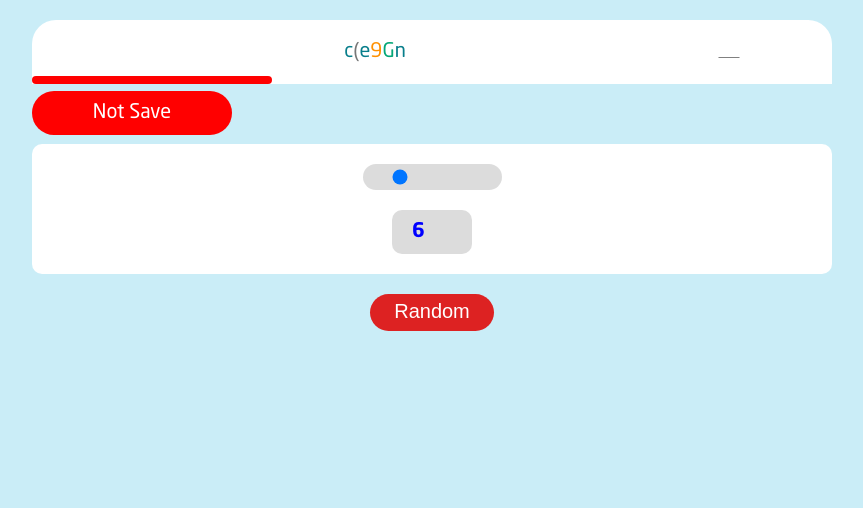
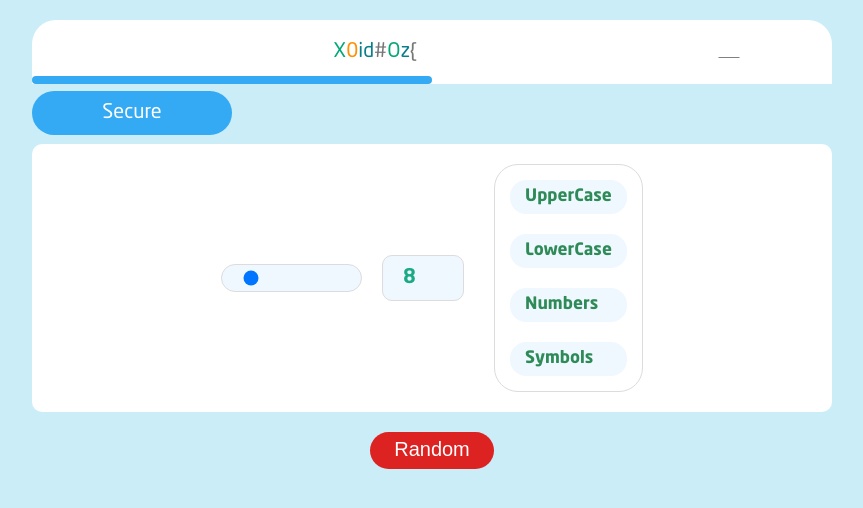
Before and after one commit to Jadenyoky/password-random, a Next.js app: page / in a window 1280 px wide. Shown: the top 508 px of the page, without its empty margins (208-1071 px from the left). Built offline with nearby package versions, Linux system fonts and the light colour scheme; some icons are missing.

Commit message:
updating for options and number letters

```diff
--- a/app/globals.css
+++ b/app/globals.css
@@ -207,10 +207,11 @@ body {
 
 .ranging {
   display: flex;
-  flex-direction: column;
+  /* flex-direction: column; */
   justify-content: center;
+  flex-wrap: wrap;
   align-items: center;
-  gap: 20px;
+  gap: 30px;
   background-color: white;
   padding: 20px;
   margin: 20px 35px;
@@ -220,23 +221,61 @@ body {
   max-width: 90%;
 }
 
+.range {
+  display: flex;
+  align-items: center;
+  justify-content: center;
+  gap: 20px;
+  flex-wrap: wrap;
+}
+
 .ranging input[type='number'] {
-  background-color: gainsboro;
+  background-color: aliceblue;
   padding: 10px 0;
   padding-left: 20px;
-  border: 0;
+  border: 1px solid gainsboro;
   font-size: 20px;
   outline: none;
   border-radius: 10px;
-  color: blue;
+  color: #1CAA84;
   font-family: neo-bold;
 }
 
 .ranging input[type='range'] {
   -webkit-appearance: none;
-  background-color: gainsboro;
+  background-color: aliceblue;
   border-radius: 24px;
   padding: 5px;
+  border: 1px solid gainsboro;
+}
+
+.choose {
+  display: flex;
+  flex-direction: column;
+  gap: 20px;
+  border: 1px solid gainsboro;
+  padding: 15px;
+  border-radius: 24px;
+}
+
+.choose>button {
+  background-color: aliceblue;
+  color: seagreen;
+  border-radius: 16px;
+  display: flex;
+  gap: 10px;
+  padding: 7px 15px;
+  border: 0;
+  cursor: pointer;
+  font-size: 17px;
+  font-family: neo-bold;
+  transition: 0.3s ease;
+}
+
+.choose>button:hover,
+.cancel {
+  color: grey !important;
+  transform: scale(0.9);
 }
 
 .btn {
--- a/app/page.jsx
+++ b/app/page.jsx
@@ -2,6 +2,7 @@
 import { useEffect, useRef, useState } from "react";
 import styles from "./page.module.css";
 import _ from "lodash";
+import { useAmp } from "next/amp";
 
 export default function Home() {
   const [loading, setloading] = useState(false);
@@ -10,6 +11,11 @@ export default function Home() {
   const num = useRef();
   const range = useRef();
   const password = useRef();
+
+  const [numUpper, setnumUpper] = useState(false);
+  const [numLower, setnumLower] = useState(false);
+  const [numNumbers, setnumNumbers] = useState(false);
+  const [numSymbols, setnumSymbols] = useState(false);
 
   const all = {
     letters: {
@@ -95,18 +101,50 @@ export default function Home() {
     numbers: ["0", "1", "2", "3", "4", "5", "6", "7", "8", "9"],
   };
 
+  console.log(all.letters.uppercase.filter((e) => e === "Y"));
+
   const random = () => {
-    const capital = _.sampleSize(all.letters.uppercase, num.current.value);
-    const small = _.sampleSize(all.letters.lowercase, num.current.value);
-    const number = _.sampleSize(all.numbers, num.current.value);
-    const symbol = _.sampleSize(all.symbols, num.current.value);
-    const arr = _.flatMap([capital, small, number, symbol]);
+    const capital = _.sampleSize(
+      all.letters.uppercase,
+      numUpper ? 0 : all.letters.uppercase.length
+    );
+    const small = _.sampleSize(
+      all.letters.lowercase,
+      numLower ? 0 : all.letters.lowercase.length
+    );
+    const number = _.sampleSize(
+      all.numbers,
+      numNumbers ? 0 : all.numbers.length
+    );
+    const symbol = _.sampleSize(
+      all.symbols,
+      numSymbols ? 0 : all.symbols.length
+    );
+    const arr = _.flatMap([
+      number,
+      capital,
+      number,
+      small,
+      number,
+      symbol,
+      capital,
+      small,
+      number,
+      symbol,
+      number,
+      symbol,
+      number,
+      number,
+      capital,
+      small,
+    ]);
     setres(_.sampleSize(arr, num.current.value));
+    console.log(arr);
   };
 
   useEffect(() => {
     random();
-  }, []);
+  }, [numUpper, numLower, numNumbers, numSymbols]);
 
   return (
     <>
@@ -126,17 +164,17 @@ export default function Home() {
             }}
           >
             {res.length > 0 &&
-              res.map((e) => (
+              res.map((e, k) => (
                 <span
+                  key={k}
                   style={{
                     color:
-                      e ==
-                      all.letters.lowercase.filter((letter) => letter === e)
+                      e == all.letters.lowercase.filter((letter) => letter == e)
                         ? "#087E8B"
                         : e ==
-                          all.letters.uppercase.filter((letter) => letter === e)
+                          all.letters.uppercase.filter((letter) => letter == e)
                         ? "#04A777"
-                        : e == all.numbers.filter((letter) => letter === e)
+                        : e == all.numbers.filter((letter) => letter == e)
                         ? "#FF9000"
                         : "#777",
                   }}
@@ -162,69 +200,136 @@ export default function Home() {
             className="line"
             style={{
               width: num.current
-                ? num.current.value > 10
+                ? num.current.value >= 18
                   ? "100%"
-                  : "30%"
-                : "30%",
+                  : num.current.value >= 12
+                  ? "80%"
+                  : num.current.value >= 8
+                  ? "50%"
+                  : num.current.value >= 4
+                  ? "30%"
+                  : num.current.value >= 1
+                  ? "10%"
+                  : "10%"
+                : "10%",
               background: num.current
-                ? num.current.value > 10
-                  ? "green"
-                  : "red"
+                ? num.current.value >= 18
+                  ? "#04A777"
+                  : num.current.value >= 12
+                  ? "#FF9000"
+                  : num.current.value >= 8
+                  ? "#33AAF3"
+                  : num.current.value >= 4
+                  ? "red"
+                  : num.current.value >= 1
+                  ? "gainsboro"
+                  : "gainsboro"
                 : "gainsboro",
             }}
           >
             <p
               style={{
-                backgroundColor: num.current
-                  ? num.current.value > 10
-                    ? "green"
-                    : "red"
+                background: num.current
+                  ? num.current.value >= 18
+                    ? "#04A777"
+                    : num.current.value >= 12
+                    ? "#FF9000"
+                    : num.current.value >= 8
+                    ? "#33AAF3"
+                    : num.current.value >= 4
+                    ? "red"
+                    : num.current.value >= 1
+                    ? "gainsboro"
+                    : "gainsboro"
+                  : "gainsboro",
+                color: num.current
+                  ? num.current.value <= 3
+                    ? "grey"
+                    : "white"
                   : "grey",
-                color: num.current
-                  ? num.current.value > 10
-                    ? "white"
-                    : "white"
-                  : "gainsboro",
               }}
             >
               {num.current
-                ? num.current.value > 10
+                ? num.current.value >= 18
                   ? "Very Strong"
-                  : "Not Save"
-                : "Not"}
+                  : num.current.value >= 12
+                  ? "Strong"
+                  : num.current.value >= 8
+                  ? "Secure"
+                  : num.current.value >= 4
+                  ? "Not Secure"
+                  : num.current.value >= 1
+                  ? "Low"
+                  : "Wait"
+                : "Wait"}
             </p>
           </div>
         </div>
       </div>
 
-      <div className="content"></div>
-
       <div className="content">
         <div className="ranging">
+          <div className="range">
             <input
               type="range"
               min={1}
-            max={24}
-            defaultValue={6}
+              max={50}
+              defaultValue={8}
               ref={range}
               onChange={() => {
+                num.current.value = range.current.value;
                 random();
-              num.current.value = range.current.value;
                 console.log(num.current.value, range.current.value);
               }}
             />
             <input
               type="number"
               min={1}
-            max={24}
-            defaultValue={6}
+              max={50}
+              defaultValue={8}
               ref={num}
               onChange={() => {
+                range.current.value = num.current.value;
                 random();
-              range.current.value = num.current.value;
                 console.log(num.current.value, range.current.value);
               }}
             />
+          </div>
+          <div className="choose">
+            <button
+              onClick={(e) => {
+                e.target.classList.toggle("cancel");
+                setnumUpper(!numUpper);
+              }}
+            >
+              UpperCase
+            </button>
+            <button
+              onClick={(e) => {
+                e.target.classList.toggle("cancel");
+                setnumLower(!numLower);
+              }}
+            >
+              LowerCase
+            </button>
+
+            <button
+              onClick={(e) => {
+                e.target.classList.toggle("cancel");
+                setnumNumbers(!numNumbers);
+              }}
+            >
+              Numbers
+            </button>
+            <button
+              onClick={(e) => {
+                e.target.classList.toggle("cancel");
+                setnumSymbols(!numSymbols);
+              }}
+            >
+              Symbols
+            </button>
+          </div>
         </div>
       </div>
 
```
Also changed, not shown: 1 other file (tests, documents, lock files or other folders). Lines whose indentation alone changed are shown as unchanged.
